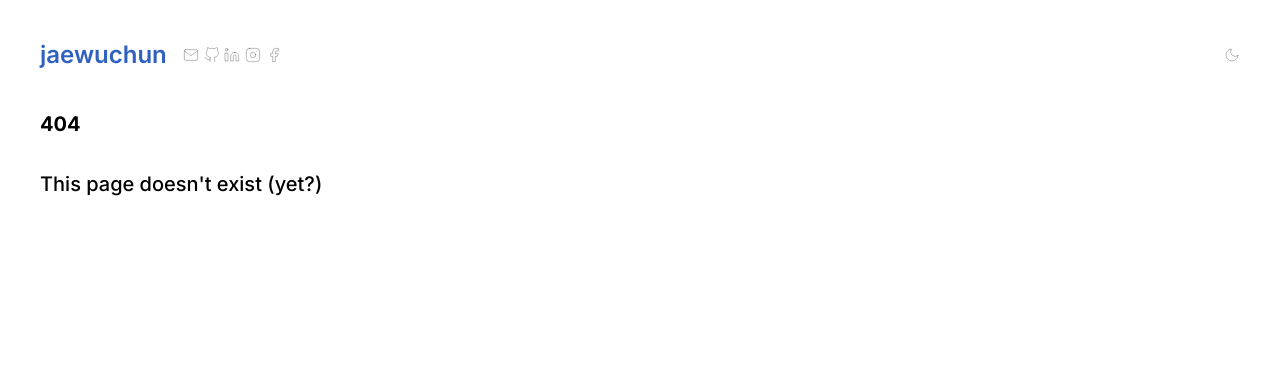
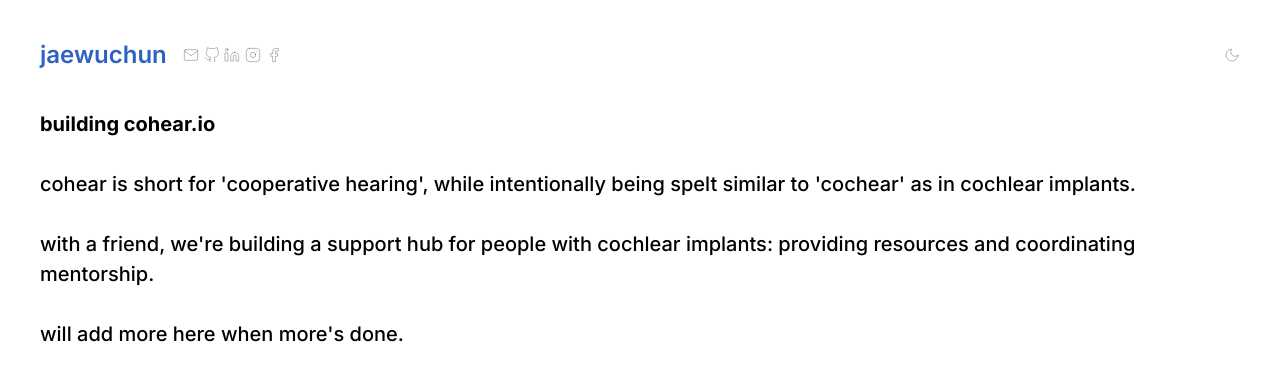
Before and after one commit to naijwu/textual, a Next.js app: page /cohear in a window 1280 px wide. Before the commit this address had no page. Shown: the top 380 px of the page. Built offline with nearby package versions, Linux system fonts and the light colour scheme.

Commit message:
added 'building cohear.io'

```diff
--- /dev/null
+++ b/pages/cohear.tsx
@@ -0,0 +1,34 @@
+import type { NextPage } from 'next'
+import Head from 'next/head'
+import Link from 'next/link'
+import Top from '../components/Top'
+import styles from '../styles/Home.module.css'
+
+const Cohear: NextPage = () => {
+  return (
+    <div className={styles.container}>
+      <Head>
+        <title>jaewuchun</title>
+        <meta name="description" content="on the net" />
+      </Head>
+
+      <main className={styles.main}>
+        <Top />
+
+        <div className="page">
+          <p>
+            <strong>
+                building cohear.io
+            </strong>
+            <br/><br/>
+            cohear is short for &apos;cooperative hearing&apos;, while intentionally being spelt similar to &apos;cochear&apos; as in cochlear implants.<br/><br/>
+            with a friend, we&apos;re building a support hub for people with cochlear implants: providing resources and coordinating mentorship.<br/><br/>
+            will add more here when more&apos;s done.
+          </p>
+        </div>
+      </main>
+    </div>
+  )
+}
+
+export default Cohear
--- a/pages/index.tsx
+++ b/pages/index.tsx
@@ -18,7 +18,7 @@
         <div className="page">
           <p>
           based in Vancouver, I&apos;m a first-year science <Link href="/undergrad-at-ubc">undergrad @ ubc</Link>.
-          <br/>when not <Link href="/writing/studying">studying</Link>, I spend time as a developer for <Link href="/nwplus">nwPlus ubc</Link> and building <Link href="/democracy">democracy.so</Link>.
+          <br/>when not <Link href="/writing/studying">studying</Link>, I spend time as a developer for <Link href="/nwplus">nwPlus ubc</Link> and building <Link href="/democracy">democracy.so</Link> and <Link href="/cohear">cohear.io</Link>.
           <br/>
           <br/>early highschool I delved into web design and built <Link href="/websites">several websites</Link> (for conferences, charities, businesses).
           <br/>I have a habit of starting projects randomly (most are small, <Link href="/weekend-projects">weekend projects</Link>).
```
